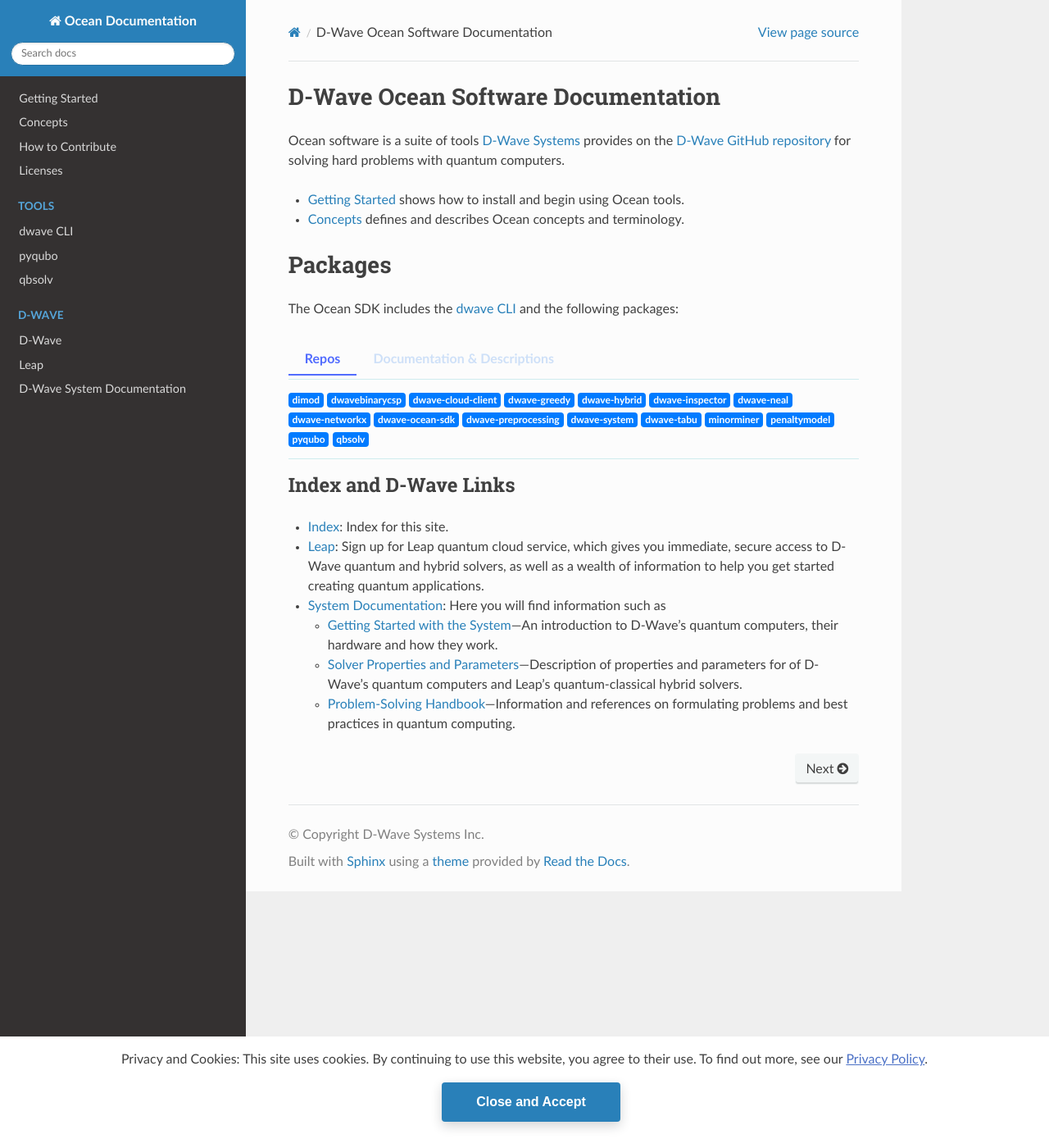
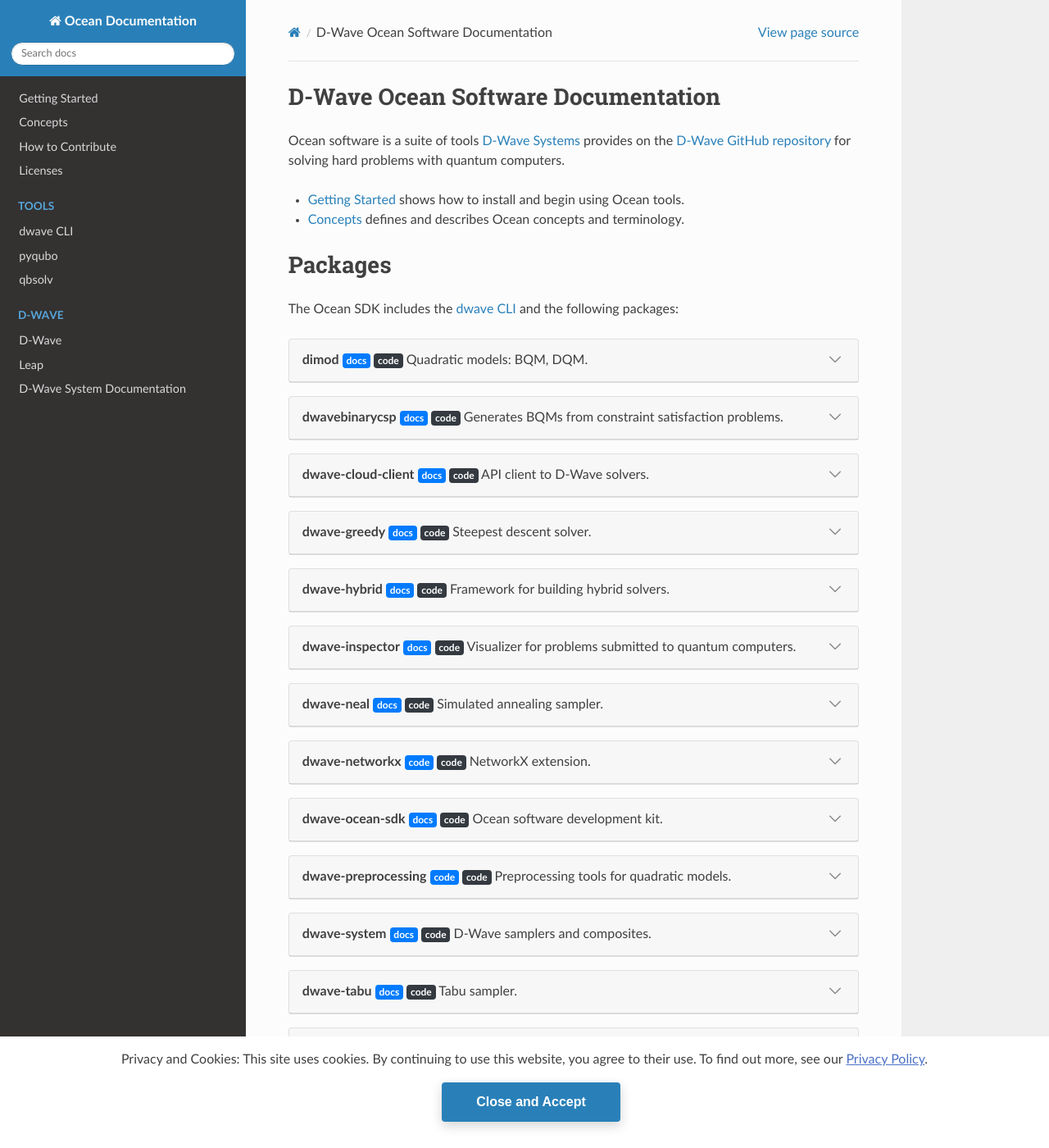
Before and after one commit to dwavesystems/dwave-ocean-sdk, a Sphinx documentation site: the page built from docs/index.rst, in a window 1280 px wide and 1400 px high. Shown: the whole window at 82% size. Built offline with Sphinx 7.4.7 and the Read the Docs theme 2.0.0, drawn with Linux system fonts in a browser that asks for light colours; pages that are not in the unit, such as notebooks, are missing from menus; the version number could not be read and is left out; some of the changed text lies outside the part shown.

Commit message:
Implement review comments

```diff
--- a/docs/index.rst
+++ b/docs/index.rst
@@ -35,121 +35,100 @@
 The Ocean SDK includes the :ref:`dwave_cli` and the following packages:
 
 
-.. tabbed:: Repos
+.. dropdown::  **dimod** :link-badge:`https://docs.ocean.dwavesys.com/en/stable/docs_dimod/sdk_index.html, "docs", cls=badge-primary text-white` :link-badge:`https://github.com/dwavesystems/dimod, "code", cls=badge-dark text-white` Quadratic models: BQM, DQM.
 
-  :link-badge:`https://github.com/dwavesystems/dimod, "dimod", cls=badge-primary text-white`
-  :link-badge:`https://github.com/dwavesystems/dwavebinarycsp,"dwavebinarycsp", cls=badge-primary text-white`
-  :link-badge:`https://github.com/dwavesystems/dwave-cloud-client, "dwave-cloud-client", cls=badge-primary text-white`
-  :link-badge:`https://github.com/dwavesystems/dwave-greedy, "dwave-greedy", cls=badge-primary text-white`
-  :link-badge:`https://github.com/dwavesystems/dwave-hybrid, "dwave-hybrid", cls=badge-primary text-white`
-  :link-badge:`https://github.com/dwavesystems/dwave-inspector, "dwave-inspector", cls=badge-primary text-white`
-  :link-badge:`https://github.com/dwavesystems/dwave-neal, "dwave-neal", cls=badge-primary text-white`
-  :link-badge:`https://github.com/dwavesystems/dwave-networkx, "dwave-networkx", cls=badge-primary text-white`
-  :link-badge:`https://github.com/dwavesystems/dwave-ocean-sdk, "dwave-ocean-sdk", cls=badge-primary text-white`
-  :link-badge:`https://github.com/dwavesystems/dwave-preprocessing.git, "dwave-preprocessing", cls=badge-primary text-white`
-  :link-badge:`https://github.com/dwavesystems/dwave-system, "dwave-system", cls=badge-primary text-white`
-  :link-badge:`https://github.com/dwavesystems/dwave-tabu, "dwave-tabu", cls=badge-primary text-white`
-  :link-badge:`https://github.com/dwavesystems/minorminer, "minorminer", cls=badge-primary text-white`
-  :link-badge:`https://github.com/dwavesystems/penaltymodel, "penaltymodel", cls=badge-primary text-white`
-  :link-badge:`https://github.com/recruit-communications/pyqubo, "pyqubo", cls=badge-primary text-white`
-  :link-badge:`https://github.com/dwavesystems/qbsolv, "qbsolv", cls=badge-primary text-white`
+   Shared API for binary quadratic :term:`sampler`\ s. Provides a binary quadratic model (BQM) class
+   that contains :term:`Ising` and quadratic unconstrained binary optimization (:term:`QUBO`) models
+   used by samplers such as the D-Wave system. Also provides utilities for constructing new samplers
+   and composed samplers.
 
-.. tabbed:: Documentation & Descriptions
+.. dropdown:: **dwavebinarycsp** :link-badge:`https://docs.ocean.dwavesys.com/en/stable/docs_binarycsp/sdk_index.html,"docs", cls=badge-primary text-white` :link-badge:`https://github.com/dwavesystems/dwavebinarycsp,"code", cls=badge-dark text-white` Generates BQMs from constraint satisfaction problems.
 
-  .. dropdown::  :link-badge:`https://docs.ocean.dwavesys.com/en/stable/docs_dimod/sdk_index.html, "dimod", cls=badge-primary text-white`
+   Library to construct a binary quadratic model from a constraint satisfaction
+   problem with small constraints over binary variables.
 
-     Shared API for binary quadratic :term:`sampler`\ s. Provides a binary quadratic model (BQM) class
-     that contains :term:`Ising` and quadratic unconstrained binary optimization (:term:`QUBO`) models
-     used by samplers such as the D-Wave system. Also provides utilities for constructing new samplers
-     and composed samplers.
+.. dropdown:: **dwave-cloud-client** :link-badge:`https://docs.ocean.dwavesys.com/en/stable/docs_cloud/sdk_index.html, "docs", cls=badge-primary text-white` :link-badge:`https://github.com/dwavesystems/dwave-cloud-client, "code", cls=badge-dark text-white` API client to D-Wave solvers.
 
-  .. dropdown:: :link-badge:`https://docs.ocean.dwavesys.com/en/stable/docs_binarycsp/sdk_index.html,"dwavebinarycsp", cls=badge-primary text-white`
+   Minimal implementation of the REST interface used to communicate with D-Wave
+   :term:`Sampler` API (SAPI) servers.
 
-     Library to construct a binary quadratic model from a constraint satisfaction
-     problem with small constraints over binary variables.
+.. dropdown:: **dwave-greedy** :link-badge:`https://docs.ocean.dwavesys.com/en/stable/docs_greedy/sdk_index.html, "docs", cls=badge-primary text-white` :link-badge:`https://github.com/dwavesystems/dwave-greedy, "code", cls=badge-dark text-white` Steepest descent solver.
 
-  .. dropdown::  :link-badge:`https://docs.ocean.dwavesys.com/en/stable/docs_cloud/sdk_index.html, "dwave-cloud-client", cls=badge-primary text-white`
+   An implementation of a steepest descent solver for binary quadratic models.
 
-     Minimal implementation of the REST interface used to communicate with D-Wave
-     :term:`Sampler` API (SAPI) servers.
+.. dropdown:: **dwave-hybrid** :link-badge:`https://docs.ocean.dwavesys.com/en/stable/docs_hybrid/sdk_index.html, "docs", cls=badge-primary text-white` :link-badge:`https://github.com/dwavesystems/dwave-hybrid, "code", cls=badge-dark text-white` Framework for building hybrid solvers.
 
-  .. dropdown::  :link-badge:`https://docs.ocean.dwavesys.com/en/stable/docs_greedy/sdk_index.html, "dwave-greedy", cls=badge-primary text-white`
+   A general, minimal Python framework for building hybrid asynchronous decomposition
+   samplers for quadratic unconstrained binary optimization (QUBO) problems.
 
-     An implementation of a steepest descent solver for binary quadratic models.
+.. dropdown:: **dwave-inspector** :link-badge:`https://docs.ocean.dwavesys.com/en/stable/docs_inspector/sdk_index.html, "docs", cls=badge-primary text-white` :link-badge:`https://github.com/dwavesystems/dwave-inspector, "code", cls=badge-dark text-white` Visualizer for problems submitted to quantum computers.
 
-  .. dropdown::  :link-badge:`https://docs.ocean.dwavesys.com/en/stable/docs_hybrid/sdk_index.html, "dwave-hybrid", cls=badge-primary text-white`
+   A tool for visualizing problems submitted to, and answers received from, a D-Wave
+   structured solver such as a D-Wave 2000Q quantum computer.
 
-     A general, minimal Python framework for building hybrid asynchronous decomposition
-     samplers for quadratic unconstrained binary optimization (QUBO) problems.
+.. dropdown:: **dwave-neal** :link-badge:`https://docs.ocean.dwavesys.com/en/stable/docs_neal/sdk_index.html, "docs", cls=badge-primary text-white` :link-badge:`https://github.com/dwavesystems/dwave-neal, "code", cls=badge-dark text-white` Simulated annealing sampler.
 
-  .. dropdown:: :link-badge:`https://docs.ocean.dwavesys.com/en/stable/docs_inspector/sdk_index.html, "dwave-inspector", cls=badge-primary text-white`
+   An implementation of a simulated annealing sampler.
 
-     A tool for visualizing problems submitted to, and answers received from, a D-Wave
-     structured solver such as a D-Wave 2000Q quantum computer.
+.. dropdown:: **dwave-networkx** :link-badge:`https://docs.ocean.dwavesys.com/en/stable/docs_dnx/sdk_index.html, "code", cls=badge-primary text-white` :link-badge:`https://github.com/dwavesystems/dwave-networkx, "code", cls=badge-dark text-white` NetworkX extension.
 
-  .. dropdown::  :link-badge:`https://docs.ocean.dwavesys.com/en/stable/docs_nealsdk_index.html, "dwave-neal", cls=badge-primary text-white`
+   Extension of NetworkX—a Python language package for exploration and analysis
+   of networks and network algorithms—for users of D-Wave Systems.
 
-     An implementation of a simulated annealing sampler.
+   dwave-networkx provides tools for working with :term:`Chimera` graphs and implementations of
+   graph-theory algorithms on the D-Wave system and other binary quadratic model
+   :term:`sampler`\ s.
 
-  .. dropdown::  :link-badge:`https://docs.ocean.dwavesys.com/en/stable/docs_dnx/sdk_index.html, "dwave-networkx", cls=badge-primary text-white`
+.. dropdown:: **dwave-ocean-sdk** :link-badge:`https://docs.ocean.dwavesys.com/en/stable/index.html, "docs", cls=badge-primary text-white` :link-badge:`https://github.com/dwavesystems/dwave-ocean-sdk, "code", cls=badge-dark text-white` Ocean software development kit.
 
-     Extension of NetworkX—a Python language package for exploration and analysis
-     of networks and network algorithms—for users of D-Wave Systems.
+   Installer for D-Wave's Ocean Tools.
 
-     dwave-networkx provides tools for working with :term:`Chimera` graphs and implementations of
-     graph-theory algorithms on the D-Wave system and other binary quadratic model
-     :term:`sampler`\ s.
+.. dropdown:: **dwave-preprocessing** :link-badge:`https://docs.ocean.dwavesys.com/en/stable/docs_preprocessing/sdk_index.html, "code", cls=badge-primary text-white` :link-badge:`https://github.com/dwavesystems/dwave-preprocessing, "code", cls=badge-dark text-white` Preprocessing tools for quadratic models.
 
-  .. dropdown::  :link-badge:`https://github.com/dwavesystems/dwave-ocean-sdk, "dwave-ocean-sdk", cls=badge-primary text-white`
+   Library containing common preprocessing tools for quadratic models.
 
-     Installer for D-Wave's Ocean Tools.
+.. dropdown:: **dwave-system** :link-badge:`https://docs.ocean.dwavesys.com/en/stable/docs_system/sdk_index.html, "docs", cls=badge-primary text-white` :link-badge:`https://github.com/dwavesystems/dwave-system, "code", cls=badge-dark text-white` D-Wave samplers and composites.
 
-  .. dropdown::  :link-badge:`https://github.com/dwavesystems/dwave-preprocessing.git, "dwave-preprocessing", cls=badge-primary text-white`
+   Basic API for easily incorporating the D-Wave system as a :term:`sampler` in the
+   D-Wave Ocean software stack.
 
-     Library containing common preprocessing tools for quadratic models.
+   It includes DWaveSampler, a dimod sampler that accepts and passes system
+   parameters such as system identification and authentication down the stack.
+   It also includes several useful composites—layers of pre- and post-processing—that
+   can be used with DWaveSampler to handle :term:`minor-embedding`, optimize chain strength, etc.
 
-  .. dropdown::  :link-badge:`https://github.com/dwavesystems/dwave-system, "dwave-system", cls=badge-primary text-white`
+.. dropdown:: **dwave-tabu** :link-badge:`https://docs.ocean.dwavesys.com/en/stable/docs_tabu/sdk_index.html, "docs", cls=badge-primary text-white` :link-badge:`https://github.com/dwavesystems/dwave-tabu, "code", cls=badge-dark text-white` Tabu sampler.
 
-     Basic API for easily incorporating the D-Wave system as a :term:`sampler` in the
-     D-Wave Ocean software stack.
+   An implementation of the MST2 multistart tabu search algorithm for quadratic unconstrained
+   binary optimization (QUBO) problems with a dimod Python wrapper.
 
-     It includes DWaveSampler, a dimod sampler that accepts and passes system
-     parameters such as system identification and authentication down the stack.
-     It also includes several useful composites—layers of pre- and post-processing—that
-     can be used with DWaveSampler to handle :term:`minor-embedding`, optimize chain strength, etc.
+.. dropdown:: **minorminer** :link-badge:`https://docs.ocean.dwavesys.com/en/stable/docs_minorminer/source/sdk_index.html, "docs", cls=badge-primary text-white` :link-badge:`https://github.com/dwavesystems/minorminer, "code", cls=badge-dark text-white` Minor-embeds graphs.
 
-  .. dropdown::  :link-badge:`https://github.com/dwavesystems/dwave-tabu, "dwave-tabu", cls=badge-primary text-white`
+   A tool for finding graph :term:`minor-embedding`\ s, developed to embed :term:`Ising` problems onto quantum annealers (QA).
 
-     An implementation of the MST2 multistart tabu search algorithm for quadratic unconstrained
-     binary optimization (QUBO) problems with a dimod Python wrapper.
+   While it can be used to find minors in arbitrary graphs, it is particularly geared
+   towards the state of the art in QA: problem graphs of a few to a few hundred variables,
+   and hardware graphs of a few thousand qubits.
 
-  .. dropdown::  :link-badge:`https://github.com/dwavesystems/minorminer, "minorminer", cls=badge-primary text-white`
+.. dropdown:: **penaltymodel** :link-badge:`https://docs.ocean.dwavesys.com/en/stable/docs_penalty/sdk_index.html, "docs", cls=badge-primary text-white` :link-badge:`https://github.com/dwavesystems/penaltymodel, "code", cls=badge-dark text-white` Maps constraints to binary quadratic models.
 
-     A tool for finding graph :term:`minor-embedding`\ s, developed to embed :term:`Ising` problems onto quantum annealers (QA).
+   An approach to solve a constraint satisfaction problem (CSP) using an :term:`Ising`
+   model or a :term:`QUBO`, is to map each individual constraint in the CSP to a ‘small’
+   Ising model or QUBO.
 
-     While it can be used to find minors in arbitrary graphs, it is particularly geared
-     towards the state of the art in QA: problem graphs of a few to a few hundred variables,
-     and hardware graphs of a few thousand qubits.
+   Includes a local cache for penalty models and a factory that generates penalty models
+   using SMT solvers.
 
-  .. dropdown::  :link-badge:`https://github.com/dwavesystems/penaltymodel, "penaltymodel", cls=badge-primary text-white`
+.. dropdown:: **pyqubo** :link-badge:`https://pyqubo.readthedocs.io/en/latest, "docs", cls=badge-primary text-white` :link-badge:`https://github.com/recruit-communications/pyqubo, "code", cls=badge-dark text-white` Creates quadratic models from mathematical expressions.
 
-     An approach to solve a constraint satisfaction problem (CSP) using an :term:`Ising`
-     model or a :term:`QUBO`, is to map each individual constraint in the CSP to a ‘small’
-     Ising model or QUBO.
+   A package that helps you create QUBOs and Ising models from flexible mathematical expressions.
 
-     Includes a local cache for penalty models and a factory that generates penalty models
-     using SMT solvers.
+.. dropdown:: **qbsolv** :link-badge:`https://docs.ocean.dwavesys.com/projects/qbsolv/en/latest/, "docs", cls=badge-primary text-white` :link-badge:`https://github.com/dwavesystems/qbsolv, "code", cls=badge-dark text-white` Decomposing solver.
 
-  .. dropdown::  :link-badge:`https://github.com/recruit-communications/pyqubo, "pyqubo", cls=badge-primary text-white`
-
-     A package that helps you create QUBOs and Ising models from flexible mathematical expressions.
-
-  .. dropdown::  :link-badge:`https://github.com/dwavesystems/qbsolv, "qbsolv", cls=badge-primary text-white`
-
-     A decomposing solver that finds a minimum value of a large quadratic unconstrained binary
-     optimization (:term:`QUBO`) problem by splitting it into pieces. The pieces are solved
-     using a classical solver running the tabu algorithm. qbsolv also enables configuring
-     a D-Wave system as the solver.
+   A decomposing solver that finds a minimum value of a large quadratic unconstrained binary
+   optimization (:term:`QUBO`) problem by splitting it into pieces. The pieces are solved
+   using a classical solver running the tabu algorithm. qbsolv also enables configuring
+   a D-Wave system as the solver.
 
 .. toctree::
   :hidden:
```
